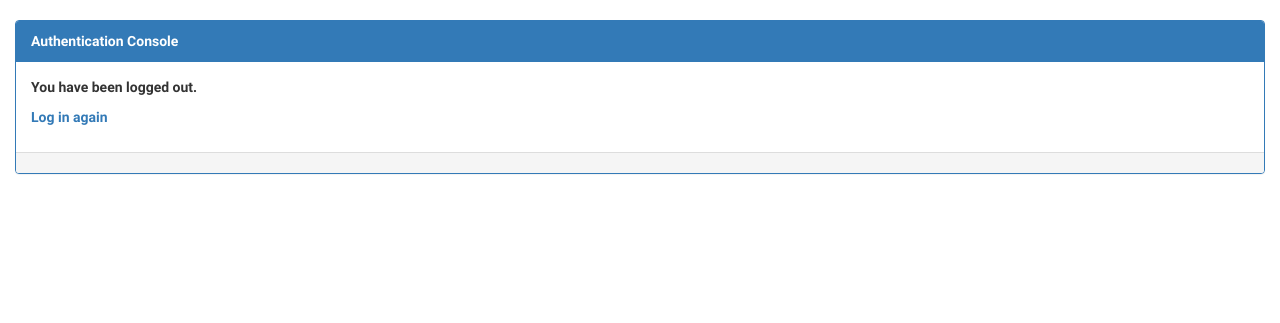
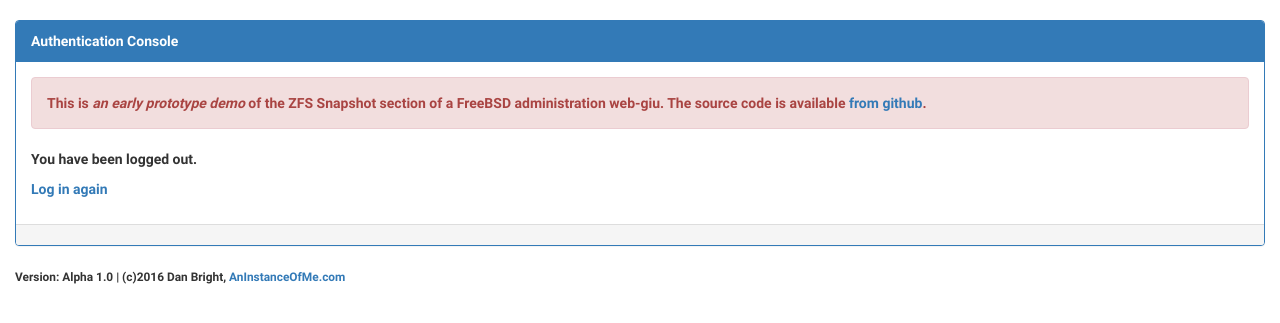
Before and after one commit to UplandsDynamic/freebsdashboard, a Django app: template templates/registration/logged_out.html in a window 1280 px wide. Shown: the part 52-375 px from the top of the page. Run offline with Django 3.2, Linux system fonts and the light colour scheme; the template is opened without the code that fills it, so the values that code supplies are empty; some libraries are stand-ins or nearby versions.

Commit message:
Update base templates

```diff
--- a/ZFSAdmin/templates/ZFSAdmin/base.html
+++ b/ZFSAdmin/templates/ZFSAdmin/base.html
@@ -93,6 +93,8 @@
                     <div class="PROTOTYPE alert alert-danger">
                         This is <span style="font-style:italic;font-weight:bold;">
                         an early prototype demo</span> of the ZFS Snapshot section of a FreeBSD administration web-giu.
+                        The source code is available <a href="https://github.com/ZWS2014/freebsdashboard" target="_blank">
+                        from github</a>.
                     </div>
                     {% if message %}
                         <div class="alert alert-info message">{{ message }}</div>
@@ -102,6 +104,10 @@
                 <div class="panel-footer">
                     {% if footer_text %}{{ footer_text }}{% else %}{{ default_footer_text }}{% endif %}
                 </div>
+            </div>
+            <div class="out-of-panel-footer">
+                <small>Version: Alpha 1.0 | (c)2016 Dan Bright, <a href="
+                https://www.aninstanceofme.com">AnInstanceOfMe.com</a></small>
             </div>
         </div>
     </div>
--- a/templates/registration/base.html
+++ b/templates/registration/base.html
@@ -33,11 +33,21 @@
             <div class="panel panel-primary">
                 <div class="panel-heading">Authentication Console</div>
                 <div class="panel-body">
+                    <div class="PROTOTYPE alert alert-danger">
+                        This is <span style="font-style:italic;font-weight:bold;">
+                        an early prototype demo</span> of the ZFS Snapshot section of a FreeBSD administration web-giu.
+                        The source code is available <a href="https://github.com/ZWS2014/freebsdashboard"
+                                                        target="_blank">from github</a>.
+                    </div>
                     {% block the_body %}{% endblock %}
                 </div>
                 <div class="panel-footer">
                     {% if footer_text %}{{ footer_text }}{% else %}{{ default_footer_text }}{% endif %}
                 </div>
+            </div>
+            <div class="out-of-panel-footer">
+                <small>Version: Alpha 1.0 | (c)2016 Dan Bright, <a href="
+                https://www.aninstanceofme.com">AnInstanceOfMe.com</a></small>
             </div>
         </div>
     </div>
```
Also changed, not shown: README.md.
